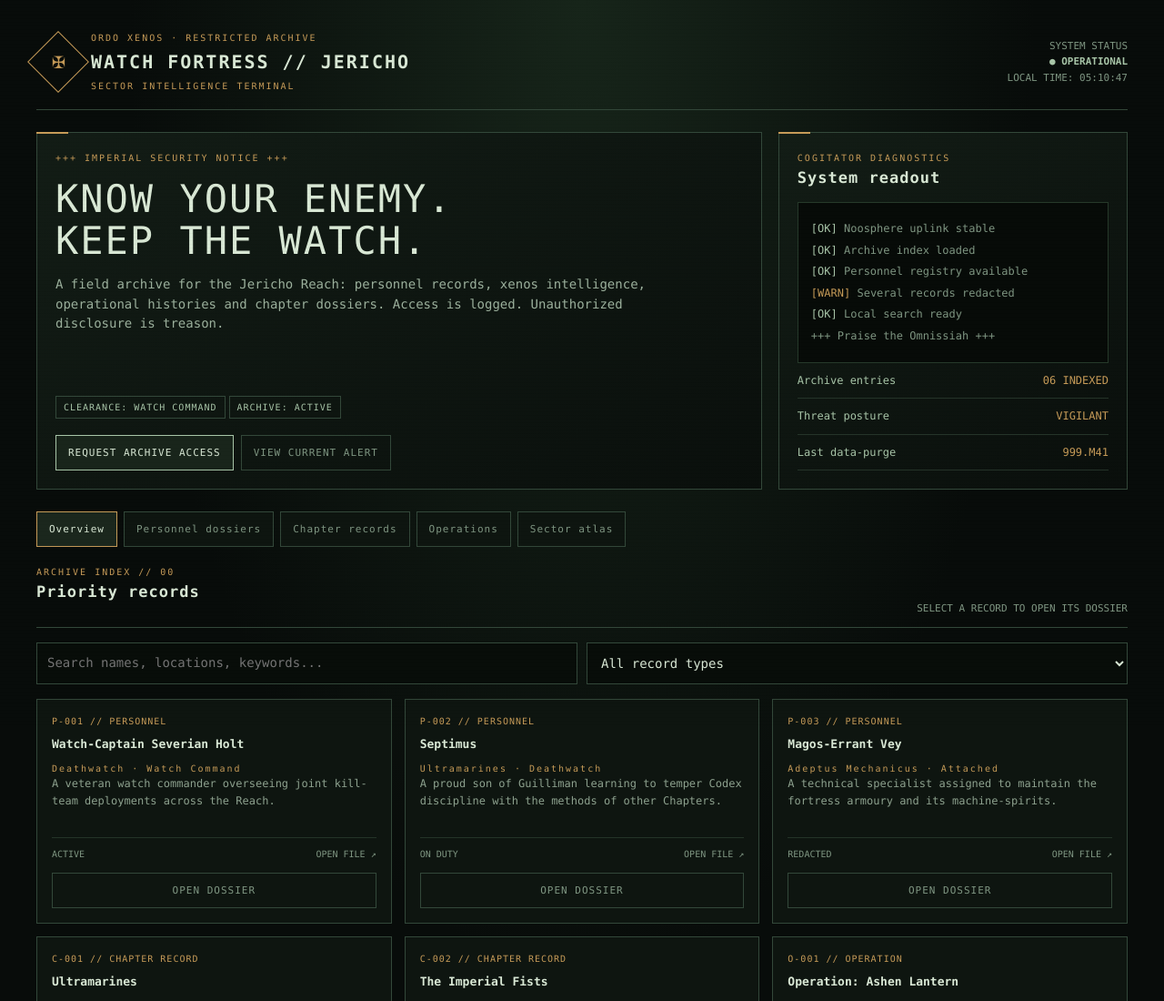
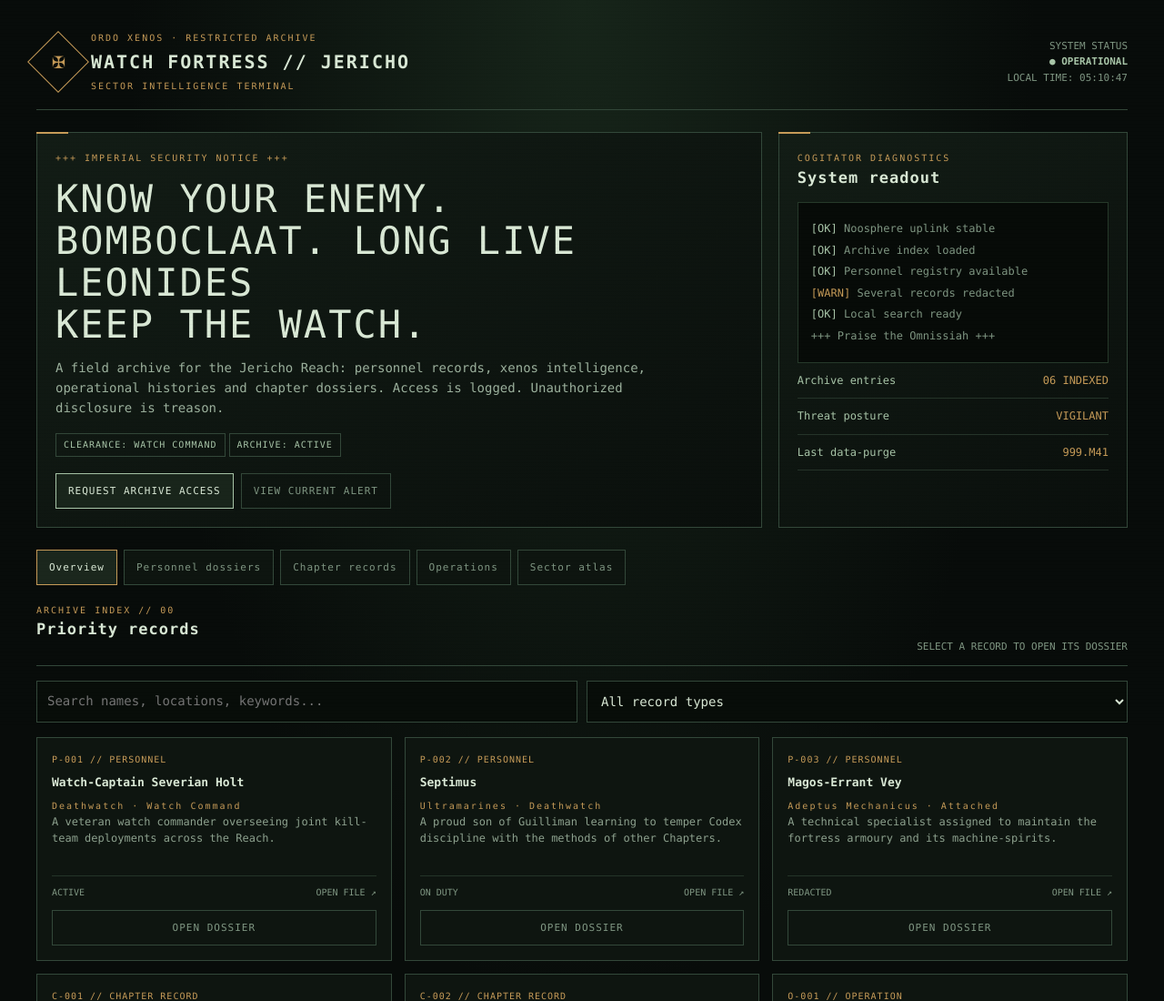
Before and after one commit to akr333m-design/watch-fortress-furor-shield, a plain HTML site: page index.html in a window 1280 px wide. Shown: the top 1100 px of the page at 91% size. Drawn offline with Linux system fonts and the light colour scheme.

Commit message:
Update index.html

```diff
--- a/index.html
+++ b/index.html
@@ -22,7 +22,7 @@ button,input,textarea,select{font:inherit}button{cursor:pointer}.hidden{display:
 </header>
 <section class="hero">
   <div class="panel hero-main">
-    <div><div class="eyebrow">+++ IMPERIAL SECURITY NOTICE +++</div><div class="hero-title">KNOW YOUR ENEMY.<br>KEEP THE WATCH.</div><p class="hero-copy">A field archive for the Jericho Reach: personnel records, xenos intelligence, operational histories and chapter dossiers. Access is logged. Unauthorized disclosure is treason.</p></div>
+    <div><div class="eyebrow">+++ IMPERIAL SECURITY NOTICE +++</div><div class="hero-title">KNOW YOUR ENEMY. BOMBOCLAAT. LONG LIVE LEONIDES<br>KEEP THE WATCH.</div><p class="hero-copy">A field archive for the Jericho Reach: personnel records, xenos intelligence, operational histories and chapter dossiers. Access is logged. Unauthorized disclosure is treason.</p></div>
     <div><span class="tag">CLEARANCE: WATCH COMMAND</span><span class="tag">ARCHIVE: ACTIVE</span><div class="authline"><button class="button" id="accessBtn">Request archive access</button><button class="button secondary" id="alertBtn">View current alert</button></div></div>
   </div>
   <aside class="panel"><div class="eyebrow">COGITATOR DIAGNOSTICS</div><h2>System readout</h2><div class="terminal"><div><span class="ok">[OK]</span> Noosphere uplink stable</div><div><span class="ok">[OK]</span> Archive index loaded</div><div><span class="ok">[OK]</span> Personnel registry available</div><div><span class="warn">[WARN]</span> Several records redacted</div><div><span class="ok">[OK]</span> Local search ready</div><div>+++ Praise the Omnissiah +++</div></div><div class="listline"><span>Archive entries</span><span id="entryCount">06 INDEXED</span></div><div class="listline"><span>Threat posture</span><span>VIGILANT</span></div><div class="listline"><span>Last data-purge</span><span>999.M41</span></div></aside>
```
